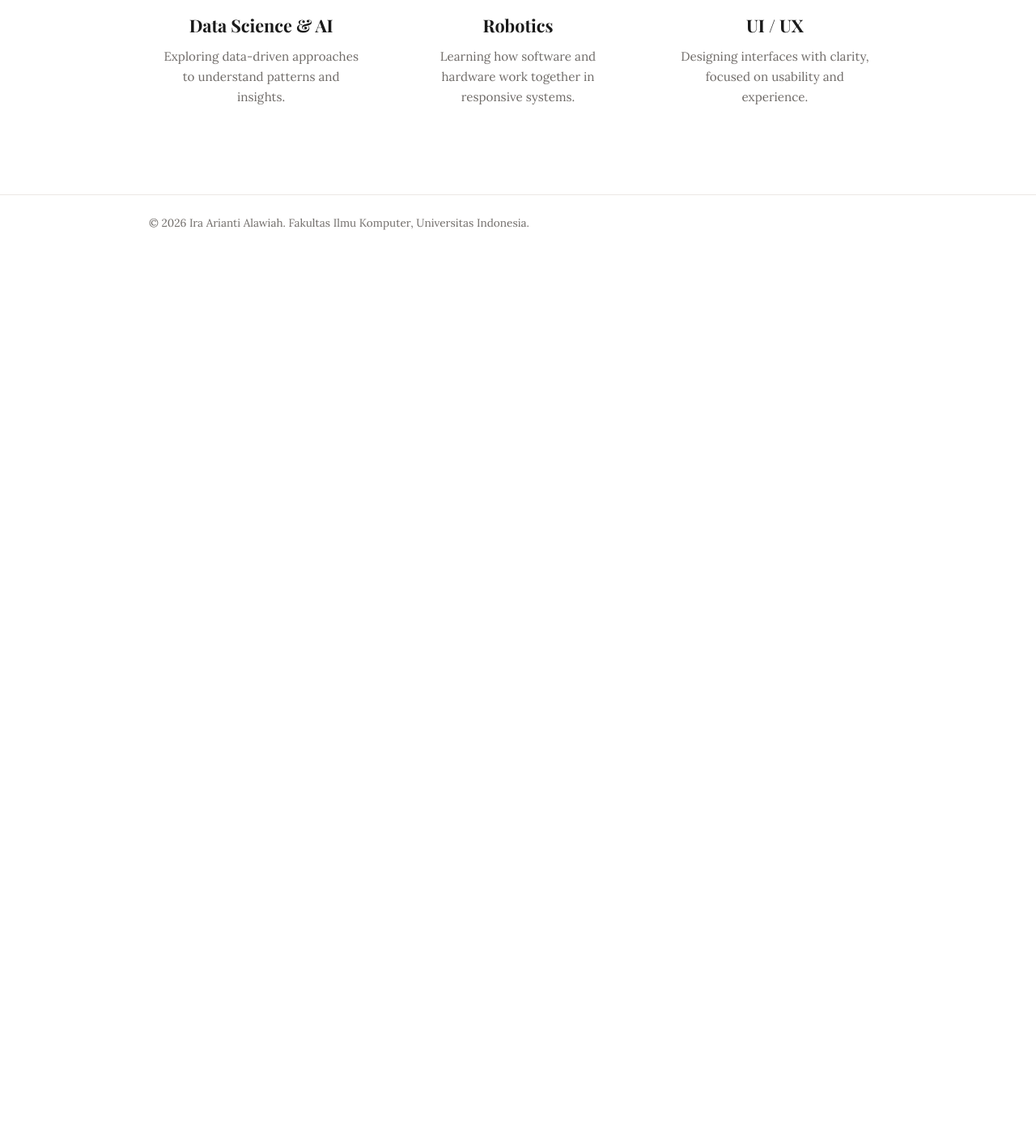
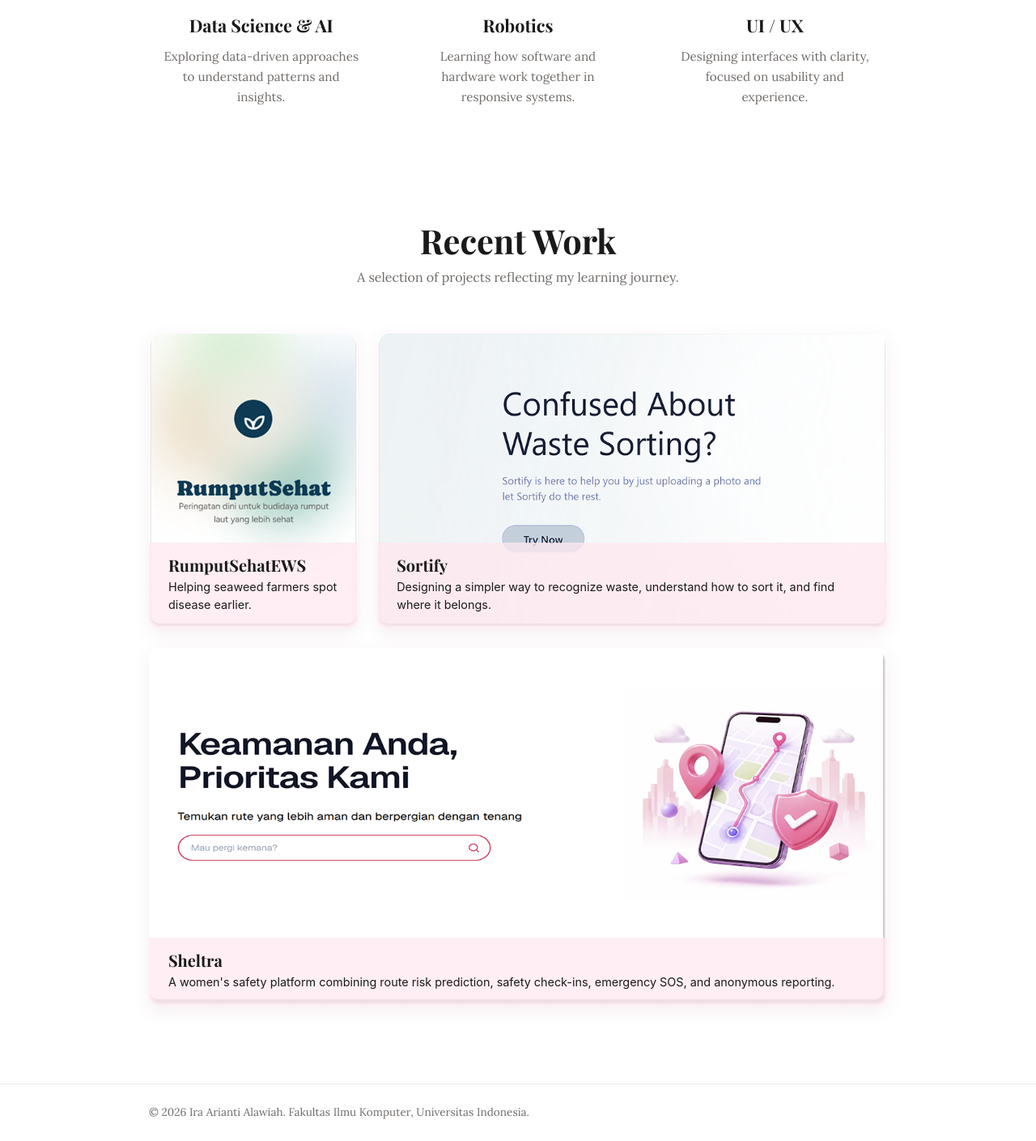
Before and after one commit to raa-arianti/myportofolio, a Django app: page / in a window 1280 px wide. Shown: the part 1031-2440 px from the top of the page at 81% size. Before the commit the page ends 1315 px from the top, so only its background shows below. Run offline with Django 5.2, Linux system fonts and the light colour scheme.

Commit message:
feat: add Recent Work section with translucent overlay cards

```diff
--- a/static/css/style.css
+++ b/static/css/style.css
@@ -8,8 +8,9 @@
     /* ===== PALET WARNA ===== */
     --ink: #1a1a1a;            /* judul & teks utama */
     --paper: #ffffff;          /* latar halaman */
-    --accent: #f9dce5;         /* pink lembut - strip kartu & lingkaran ikon */
+    --accent: #ffe8ef;         /* pink lembut - lingkaran ikon & lapisan kartu */
     --accent-dark: #a05a76;    /* rose pekat - teks aksen & hover */
+    --accent-veil: rgba(255, 232, 239, 0.75);   /* --accent dengan opasitas 75% untuk lapisan di atas gambar */
     --line: #ece7e4;           /* garis pemisah halus */
     --text-muted: #6f6b68;     /* deskripsi & teks sekunder */
 
@@ -278,6 +279,83 @@ h1, h2, h3, .brand {
 }
 
 /* ==========================================================================
+   RECENT WORK
+   Section baru kedua. Tiap proyek ditulis sebagai <article> karena
+   masing-masing berdiri sendiri - berbeda dari Focus Areas yang berupa daftar.
+   Layout: CSS Grid dua kolom tidak sama lebar, dengan kartu ketiga
+   membentang penuh di baris kedua.
+   ========================================================================== */
+
+.work {
+    padding: 2rem 0 6rem;
+}
+
+/* Rasio kolom 1 : 2.44 diambil dari lebar asli kedua gambar (353px dan 860px).
+   Karena tinggi aslinya sama-sama 498px, kedua kartu di baris pertama
+   otomatis sejajar tanpa perlu memotong gambar sedikit pun. */
+.work-grid {
+    display: grid;
+    grid-template-columns: 1fr 2.44fr;
+    gap: 1.5rem;
+}
+
+/* Kartu ketiga membentang dari garis kolom pertama sampai garis terakhir.
+   Angka -1 berarti "garis paling akhir", jadi aturan ini tetap benar
+   walaupun jumlah kolomnya diubah nanti. */
+.work-card--wide {
+    grid-column: 1 / -1;
+}
+
+/* --- Kartu proyek.
+       position: relative menjadikan kartu sebagai titik acuan posisi
+       bagi lapisan teks yang menumpuk di atas gambar. --- */
+.work-card {
+    position: relative;
+    overflow: hidden;                   /* memaksa sudut gambar ikut membulat */
+    border-radius: var(--radius);
+    box-shadow: 0 6px 20px rgba(160, 90, 118, 0.10);
+    transition: transform 0.25s ease, box-shadow 0.25s ease;
+}
+
+.work-card:hover {
+    transform: translateY(-6px);
+    box-shadow: 0 16px 34px rgba(160, 90, 118, 0.18);
+}
+
+/* --- Gambar preview, ditampilkan utuh sesuai rasio aslinya. --- */
+.work-thumb {
+    display: block;
+    width: 100%;
+    height: auto;
+}
+
+/* --- Lapisan teks yang menumpuk di bagian bawah gambar.
+       Latarnya pink 75% sehingga gambar di belakangnya masih samar terlihat,
+       sementara teksnya sendiri tetap pekat penuh. --- */
+.work-body {
+    position: absolute;
+    left: 0;
+    right: 0;
+    bottom: 0;
+    padding: 0.9rem 1.5rem 1.1rem;
+    background-color: var(--accent-veil);
+}
+
+.work-body h3 {
+    font-size: 1.25rem;
+    line-height: 1.3;          /* judul tidak butuh jarak baris selebar teks isi */
+    margin-bottom: 0.2rem;
+}
+
+/* Deskripsi proyek memakai huruf sans-serif mengikuti design -
+   sengaja berbeda dari deskripsi Focus Areas yang tetap serif. */
+.work-body p {
+    font-family: var(--font-ui);
+    font-size: 0.9rem;
+    line-height: 1.55;
+}
+
+/* ==========================================================================
    RESPONSIF - TABLET
    Grid tiga kolom mulai terlalu sempit di bawah ~820px: tiap kolom hanya
    tersisa sekitar 170px sementara ikonnya sendiri sudah 132px, sehingga
@@ -289,6 +367,20 @@ h1, h2, h3, .brand {
 @media (max-width: 820px) {
     .focus {
         padding: 3.5rem 0;
+        /* Kolom 1 : 2.44 terlalu sempit di bawah 820px - kartu Sortify menyusut
+        sampai lapisan pink memakan hampir separuh gambarnya. Turunkan ke satu
+        kolom penuh supaya tiap gambar kembali punya tinggi yang memadai. */
+        .work {
+            padding: 1rem 0 4rem;
+        }
+
+        .work-grid {
+            grid-template-columns: 1fr;
+        }
+
+        .work-card--wide {
+            grid-column: auto;
+        }
     }
 
     .section-head {
@@ -313,6 +405,14 @@ h1, h2, h3, .brand {
             "identity"
             "photo"
             "details";
+        /* Di bawah 600px gambar Sortify hanya setinggi ~320px sementara lapisan
+        teks tetap ~106px. Menumpuk di sini justru menutupi isi gambar, jadi
+        lapisannya dikembalikan ke alur normal - duduk di bawah gambar, dengan
+        pink solid karena tidak ada lagi gambar di belakangnya. */
+        .work-body {
+            position: static;
+            background-color: var(--accent);
+        }
     }
 
     .hero-photo {
--- a/templates/index.html
+++ b/templates/index.html
@@ -98,6 +98,48 @@
                 </ul>
             </div>
         </section>
+        <section class="work" id="projects">
+            <div class="container">
+
+                <header class="section-head">
+                    <h2>Recent Work</h2>
+                    <p class="section-sub">A selection of projects reflecting my learning journey.</p>
+                </header>
+
+                <div class="work-grid">
+
+                    <article class="work-card">
+                        <img class="work-thumb" src="/static/img/projects/rumputsehat.png"
+                             alt="RumputSehatEWS project preview">
+                        <div class="work-body">
+                            <h3>RumputSehatEWS</h3>
+                            <p>Helping seaweed farmers spot disease earlier.</p>
+                        </div>
+                    </article>
+
+                    <article class="work-card">
+                        <img class="work-thumb" src="/static/img/projects/sortify.png"
+                             alt="Sortify project preview">
+                        <div class="work-body">
+                            <h3>Sortify</h3>
+                            <p>Designing a simpler way to recognize waste, understand how to sort it,
+                               and find where it belongs.</p>
+                        </div>
+                    </article>
+
+                    <article class="work-card work-card--wide">
+                        <img class="work-thumb" src="/static/img/projects/sheltra.png"
+                             alt="Sheltra project preview">
+                        <div class="work-body">
+                            <h3>Sheltra</h3>
+                            <p>A women's safety platform combining route risk prediction,
+                               safety check-ins, emergency SOS, and anonymous reporting.</p>
+                        </div>
+                    </article>
+
+                </div>
+            </div>
+        </section>
     </main>
 
     <footer class="site-footer">
```
